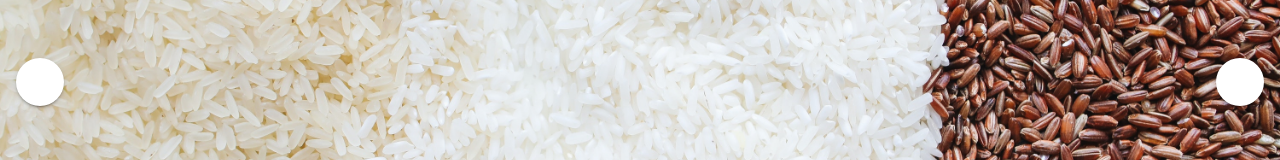
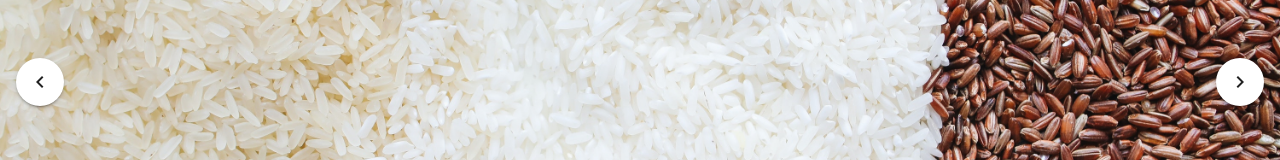
Before and after one commit to BitanNag/anmac-exports, a Vue app: page / in a window 1280 px wide. Shown: the part 268-428 px from the top of the page. Built offline with nearby package versions, Linux system fonts and the light colour scheme; a web font is replaced by a local one.

Commit message:
feature: Add MDI icons

```diff
--- a/package.json
+++ b/package.json
@@ -9,6 +9,7 @@
     "preview": "vite preview"
   },
   "dependencies": {
+    "@mdi/font": "^7.4.47",
     "axios": "^1.11.0",
     "pinia": "^3.0.3",
     "vue": "^3.5.17",
--- a/src/plugins/vuetify.ts
+++ b/src/plugins/vuetify.ts
@@ -3,9 +3,19 @@
 import * as components from 'vuetify/components';
 import * as directives from 'vuetify/directives';
 
+import { aliases, mdi } from 'vuetify/iconsets/mdi';
+import '@mdi/font/css/materialdesignicons.css';
+
 const vuetify = createVuetify({
 	components,
 	directives,
+	icons: {
+		defaultSet: 'mdi',
+		aliases,
+		sets: {
+			mdi,
+		},
+	},
 });
 
 export default vuetify;
```
Also changed, not shown: 1 other file (tests, documents, lock files or other folders).
